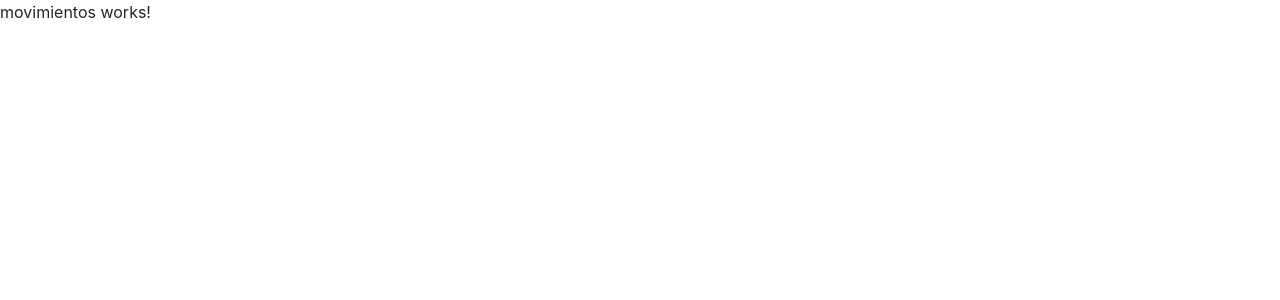
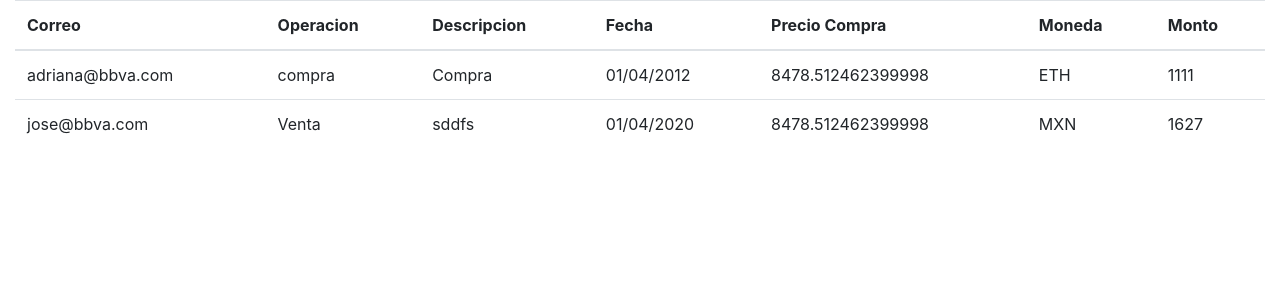
Before and after one commit to carlosjimdimas/Equipo2, an Angular app in the folder BBVAWebAPP/: page /movements in a window 1280 px wide. Shown: the top 300 px of the page. Built offline with nearby package versions, Linux system fonts and the light colour scheme.

Commit message:
Pantalla de movements

```diff
--- a/BBVAWebAPP/src/app/component/movimientos/movimientos.component.html
+++ b/BBVAWebAPP/src/app/component/movimientos/movimientos.component.html
@@ -1 +1,84 @@
-<p>movimientos works!</p>
+<div class="container-fluid">
+	<div class="row">
+		<div class="col-md-12">
+			<table class="table">
+				<thead>
+					<tr>
+						<th>
+							Correo
+						</th>
+						<th>
+							Operacion
+						</th>
+						<th>
+							Descripcion
+						</th>
+						<th>
+							Fecha
+                        </th>
+                     <th>
+                        Precio Compra
+                    </th>
+                    <th>
+                        Moneda
+                    </th>
+                    <th>
+                        Monto
+                    </th>
+                    </tr>
+
+
+
+				</thead>
+				<tbody>
+					<tr>
+						<td>
+							adriana@bbva.com
+						</td>
+						<td>
+							compra
+						</td>
+						<td>
+							Compra
+						</td>
+						<td>
+							01/04/2012
+                        </td>
+                        <td>
+							8478.512462399998
+                        </td>
+                        <td>
+							ETH
+                        </td>
+                        <td>
+							1111
+						</td>
+
+                        <tr>
+                            <td>
+                                jose@bbva.com
+                            </td>
+                            <td>
+                                Venta
+                            </td>
+                            <td>
+                                sddfs
+                            </td>
+                            <td>
+                                01/04/2020
+                            </td>
+                            <td>
+                                8478.512462399998
+                            </td>
+                            <td>
+                                MXN
+                            </td>
+                            <td>
+                                1627
+                            </td>
+
+				</tbody>
+			</table>
+		</div>
+	</div>
+</div>
```
